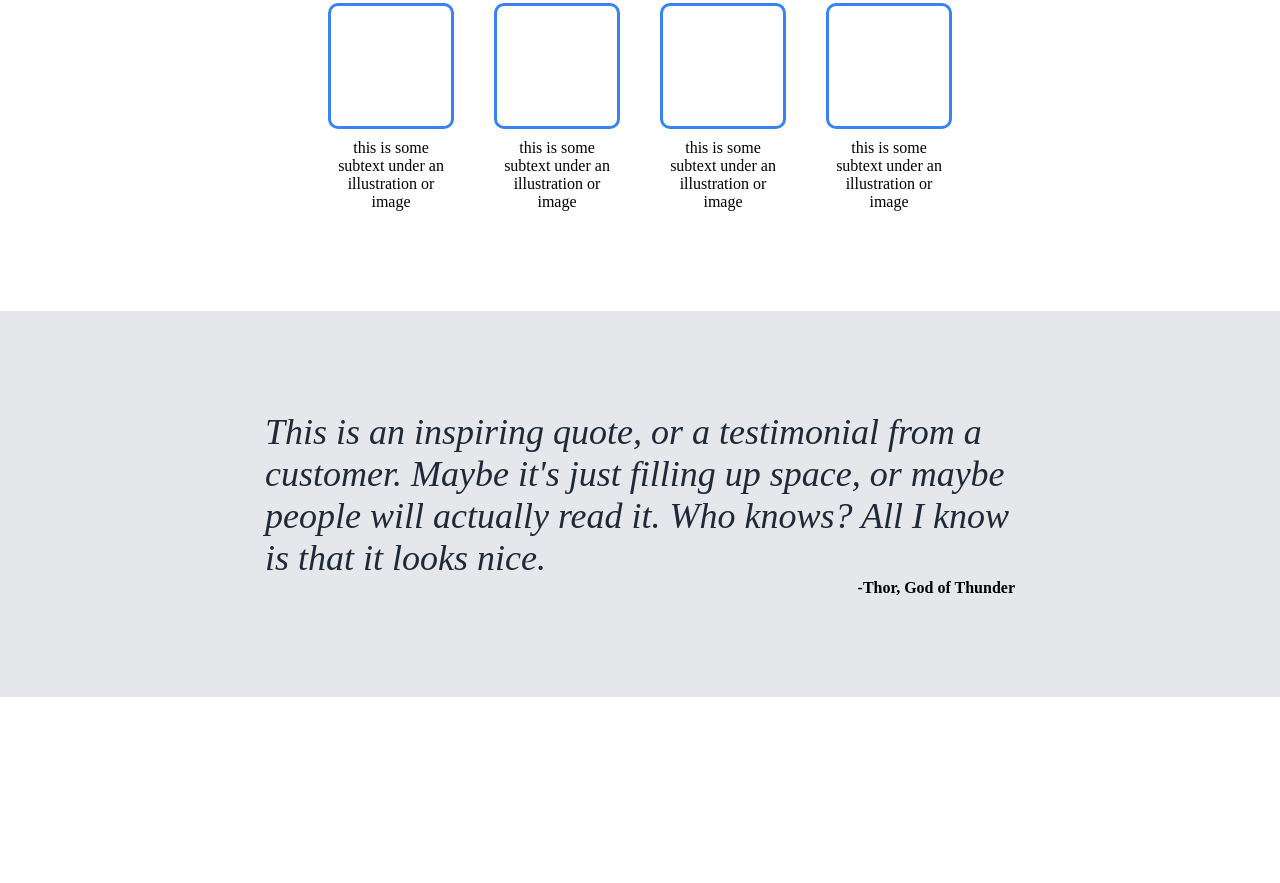
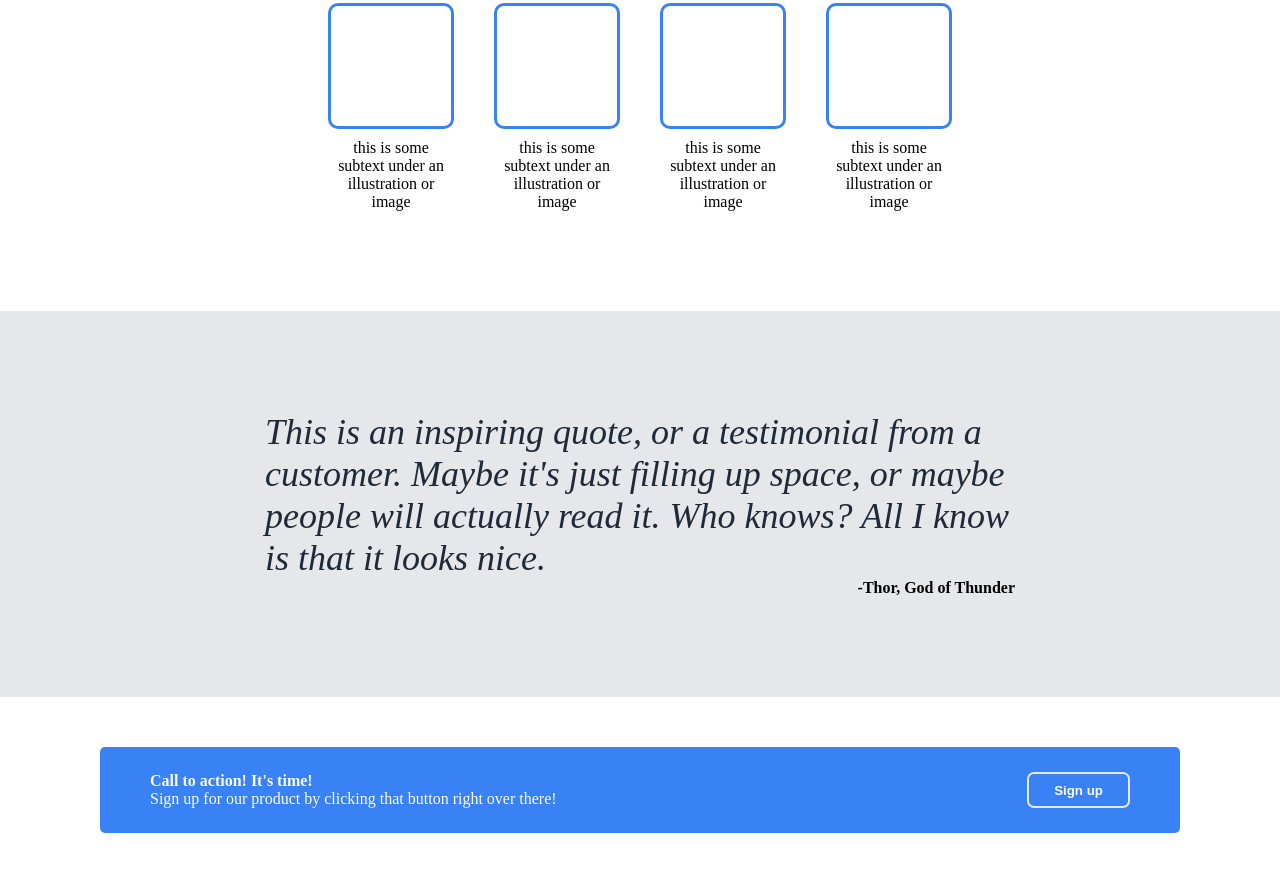
Before and after one commit to artyomlogvin/odin-landing-page, a plain HTML site: page index.html in a window 1280 px wide. Shown: the part 559-1442 px from the top of the page. Before the commit the page ends 1256 px from the top, so only its background shows below. Drawn offline with Linux system fonts and the light colour scheme.

Commit message:
Complete cta section

```diff
--- a/index.html
+++ b/index.html
@@ -23,14 +23,13 @@
             This website has some subtext that goes here under the main title.
             It's a smaller font and the color is lower contrast
           </p>
-          <button class="sign-up-top">Sign up</button>
+          <button class="sign-up">Sign up</button>
         </div>
         <div class="image-placeholder">
           <p>this is a placeholder for an image</p>
         </div>
       </div>
     </div>
-
     <div class="info">
       <h2 class="info-header">Some random information.</h2>
       <div class="info-box-container">
@@ -52,7 +51,6 @@
         </div>
       </div>
     </div>
-
     <div class="quote-container">
       <div class="quote-subcontainer">
         <p class="quote">
@@ -63,5 +61,16 @@
         <p class="author">-Thor, God of Thunder</p>
       </div>
     </div>
+    <div class="cta-section">
+      <div class="cta-container">
+        <div class="cta-left">
+          <p class="cta-p">Call to action! It's time!</p>
+          <p>
+            Sign up for our product by clicking that button right over there!
+          </p>
+        </div>
+        <button class="sign-up">Sign up</button>
+      </div>
+    </div>
   </body>
 </html>
--- a/styles.css
+++ b/styles.css
@@ -77,7 +77,7 @@ li, .hero-subtext {
     font-weight: 900;
 }
 
-.sign-up-top {
+.sign-up {
     background-color: #3882F6;
     padding: 5px 25px 5px 25px;
     border: 0;
@@ -154,3 +154,25 @@ li, .hero-subtext {
     flex-direction: column;
     width: 750px;
 }
+
+.cta-section {
+    padding: 50px 100px 50px 100px;
+}
+
+.cta-container {
+    background-color: #3882F6;
+    color: #F9FAF8;
+    display: flex;
+    justify-content: space-between;
+    padding: 25px 50px 25px 50px;
+    border-radius: 5px;
+}
+
+.cta-container button {
+    border:solid 2px #E5E7EB;
+    border-radius: 7px;
+}
+
+.cta-p {
+    font-weight: 900;
+}
```
